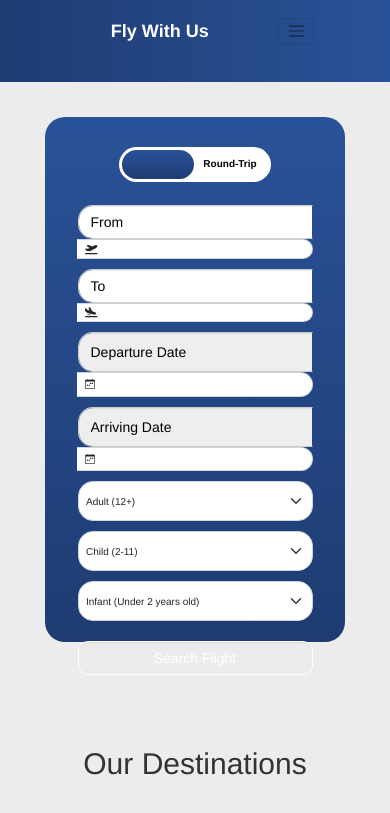
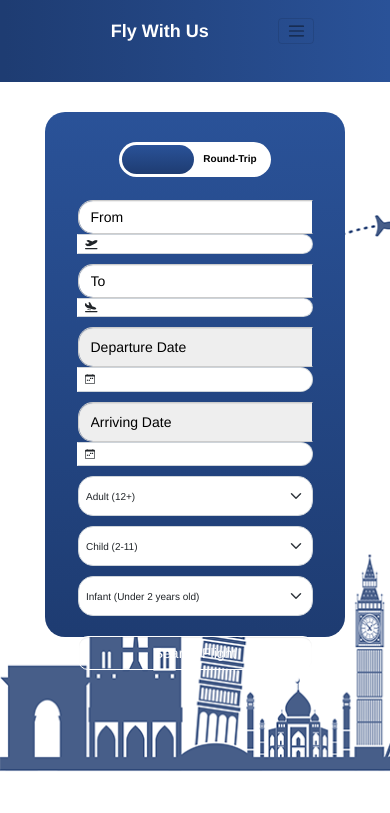
Before and after one commit to OmarSabouni96/fly, a Django app: page / in a window 390 px wide. Shown: the top 813 px of the page. Run offline with Django 4.2, Linux system fonts and the light colour scheme; some libraries are stand-ins or nearby versions.

Commit message:
new update

```diff
--- a/booking_website/settings.py
+++ b/booking_website/settings.py
@@ -29,7 +29,7 @@ DEBUG = True
 
 ALLOWED_HOSTS = [
     '127.0.0.1',
-    "192.168.1.21",
+    "192.168.1.101",
     "localhost"
 ]
 
--- a/booking_website/urls.py
+++ b/booking_website/urls.py
@@ -14,12 +14,19 @@ Including another URLconf
     2. Add a URL to urlpatterns:  path('blog/', include('blog.urls'))
 """
 from django.contrib import admin
-from django.urls import path
+
 from flight import views
 from django.urls import include, path
+
+from django.conf import settings
+from django.conf.urls.static import static
+
+from django.contrib.staticfiles.storage import staticfiles_storage
+
 
 urlpatterns = [
     path('', views.index, name='index'),
     path('',include("flight.urls")),
     path('admin/', admin.site.urls),
-]
+
+] + static(settings.STATIC_URL, document_root=settings.STATIC_ROOT)
--- a/flight/static/css/base.css
+++ b/flight/static/css/base.css
@@ -291,6 +291,10 @@ ul{
 	background-color: #ffffff;
 }
 
+.footer-col ul {
+    padding-left: 0px !important;
+}
+
 /*responsive*/
 @media(max-width: 767px){
   .footer-col{
--- a/flight/static/css/index_style.css
+++ b/flight/static/css/index_style.css
@@ -2,13 +2,12 @@
 .background  {
   background-image: url("img/lan.png");
   background-repeat: no-repeat;
-  backdrop-filter: blur(10px);
 
-  background-position: center;
-  border-radius: 30px;
+  background-position:center;
+  /* border-radius: 30px; */
   margin-top: 10px;
-  margin-left: 65px;
-  margin-right: 65px;
+  /* margin-left: 65px;
+  margin-right: 65px; */
   height: 450px;
   /* position: relative; */
 
@@ -247,36 +246,49 @@ border-radius: 15px;
 /* Extra small devices (phones, 600px and down) */
 @media only screen and (max-width: 600px) {
 
-  body {
-    background-color: rgb(236, 236, 236) !important;
+
+  .bob {
+    background-image: url("img/lan2.png") !important;
+    background-size: cover;
+    max-width: 520px !important;
+    height: 690px;
 
   }
 
   .background  {
+    /* background-image: url("img/lan1.png") !important; */
     background-image: none;
     background-repeat: no-repeat;
-    backdrop-filter: blur(10px);
+    background-size: cover;
 
-    background-position: center;
-    margin-top: 0px;
+    /* background-position: center; */
+    /* margin-top: 0px;
     margin-left: 65px;
     margin-right: 65px;
-    height: 0px;
+    height: 0px; */
     /* position: relative; */
-
+    margin-left: 0;
+    margin-right: 0;
+    margin-top: 0;
+    /* width: auto;
+    height: auto;  */
+    border-radius: 0px;
+    height: 0;
   }
 
   .booking-box {
     position: relative;
-    top: 35px;
+    top: 30px;
     }
 
   .booking-box .container {
-    background-color: silver;
-    background-image: linear-gradient(to top, #1e3c72 0%, #1e3c72 1%, #2a5298 100%);
+    /* background-color: silver;
+    background-image: linear-gradient(to top, #1e3c72 0%, #1e3c72 1%, #2a5298 30%); */
+    background-color: #e5e5e5;
     border-radius: 20px;
     width: 300px;
     height: 525px;
+    padding-bottom: 30px;
   }
 
   .row3{
@@ -357,7 +369,7 @@ border-radius: 15px;
   }
 
   .section_title {
-    margin-top: 140px !important;
+    margin-top: 40px !important;
   }
 
 
--- a/flight/static/js/index.js
+++ b/flight/static/js/index.js
@@ -83,7 +83,7 @@ function flight_from(event, focus) {
               let div = document.createElement('div');
               div.setAttribute('class', 'each_places_from_list');
               div.classList.add('places__list');
-              div.setAttribute('onclick', "selectplace(this)");
+              div.setAttribute('onmousedown', "selectplace(this)");
               div.setAttribute('data-value', element.code);
               div.innerText = `${element.city} (${element.country})`;
               list.append(div);
@@ -109,7 +109,7 @@ function flight_to(event, focus) {
               let div = document.createElement('div');
               div.setAttribute('class', 'each_places_to_list');
               div.classList.add('places__list');
-              div.setAttribute('onclick', "selectplace(this)");
+              div.setAttribute('onmousedown', "selectplace(this)");
               div.setAttribute('data-value', element.code);
               div.innerText = `${element.city} (${element.country})`;
               list.append(div);
@@ -199,7 +199,7 @@ function flight_search() {
         }
 
         if ( (document.querySelector("#input_date").value) > (document.querySelector("#return_date").value)  ){
-            alert("يا جحش دخل التواريخ مظبوط");
+            alert("Enter the dates correctly");
             return false;
 
         }
--- a/flight/templates/flight/index.html
+++ b/flight/templates/flight/index.html
@@ -23,6 +23,7 @@
 
 {% block parentBody %}
 
+<div class="bob">
 <div class="background">
   <div class="container">
   </div>
```
Also changed, not shown: other parts of flight/templates/flight/index.html (+17 -16 lines), flight/static/css/img/lan1.png (added), flight/static/css/img/lan2.png (added), flight/static/css/img/lan3.png (added).
